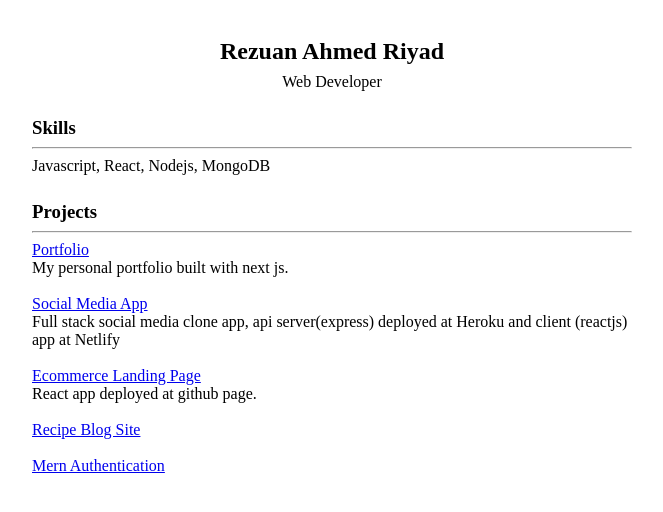
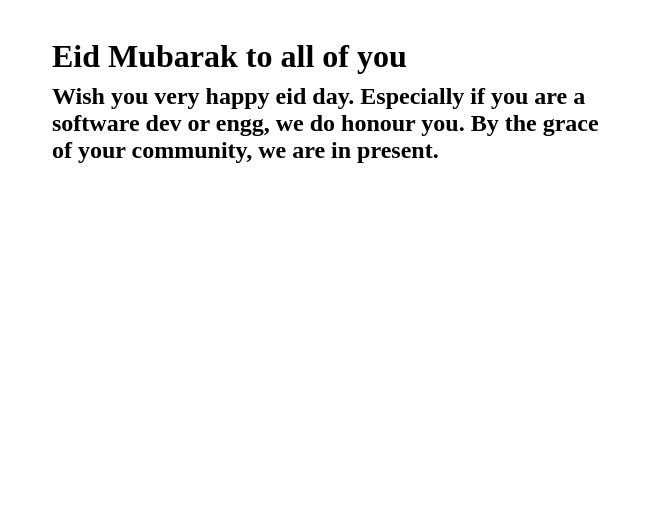
Before and after one commit to rezuan-riyad/rezuan-riyad.github.io, a website: page index.html in a window 1280 px wide. Shown: the whole page, without its empty margins (308-971 px from the left). Drawn offline with Linux system fonts and the light colour scheme.

Commit message:
Eid Wish

```diff
--- a/index.html
+++ b/index.html
@@ -11,7 +11,9 @@
 
 <body>
     <div class="container">
-        <div class="header">
+        <h1 class="eid-header">Eid Mubarak to all of you</h1>
+        <h2 class="eid-header">Wish you very happy eid day. Especially if you are a software dev or engg, we do honour you. By the grace of your community, we are in present.</h2>
+        <!-- <div class="header">
             <h2>Rezuan Ahmed Riyad</h1>
             <p>Web Developer</p>
         </div>
@@ -44,7 +46,7 @@
                     <br>
                     <a href="https://guarded-brushlands-82779.herokuapp.com/">Mern Authentication</a>
                 </div>
-        </div>
+        </div> -->
     </div>
 </body>
 
--- a/style.css
+++ b/style.css
@@ -13,7 +13,7 @@ h4,h5,h6{
   height: auto;
   max-width: 600px;
   margin:0 auto;
-  padding: 30px 0;
+  padding: 30px 20px;
 }
 .header{
   text-align: center;
@@ -23,3 +23,8 @@ h4,h5,h6{
   display: flex;
   flex-direction: column;
 }
+
+.eid{
+  text-align: center;
+  text-transform: uppercase;
+}
```
